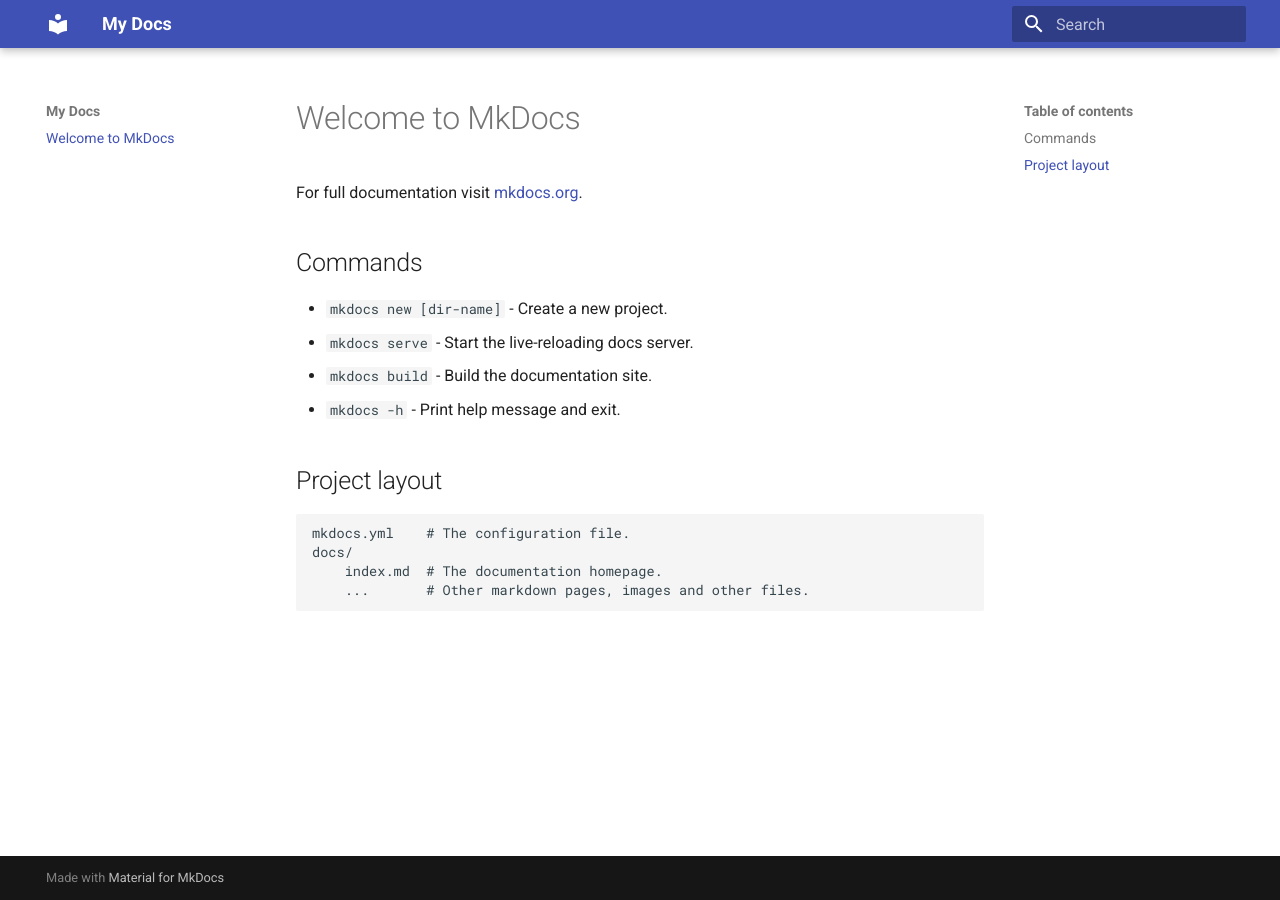
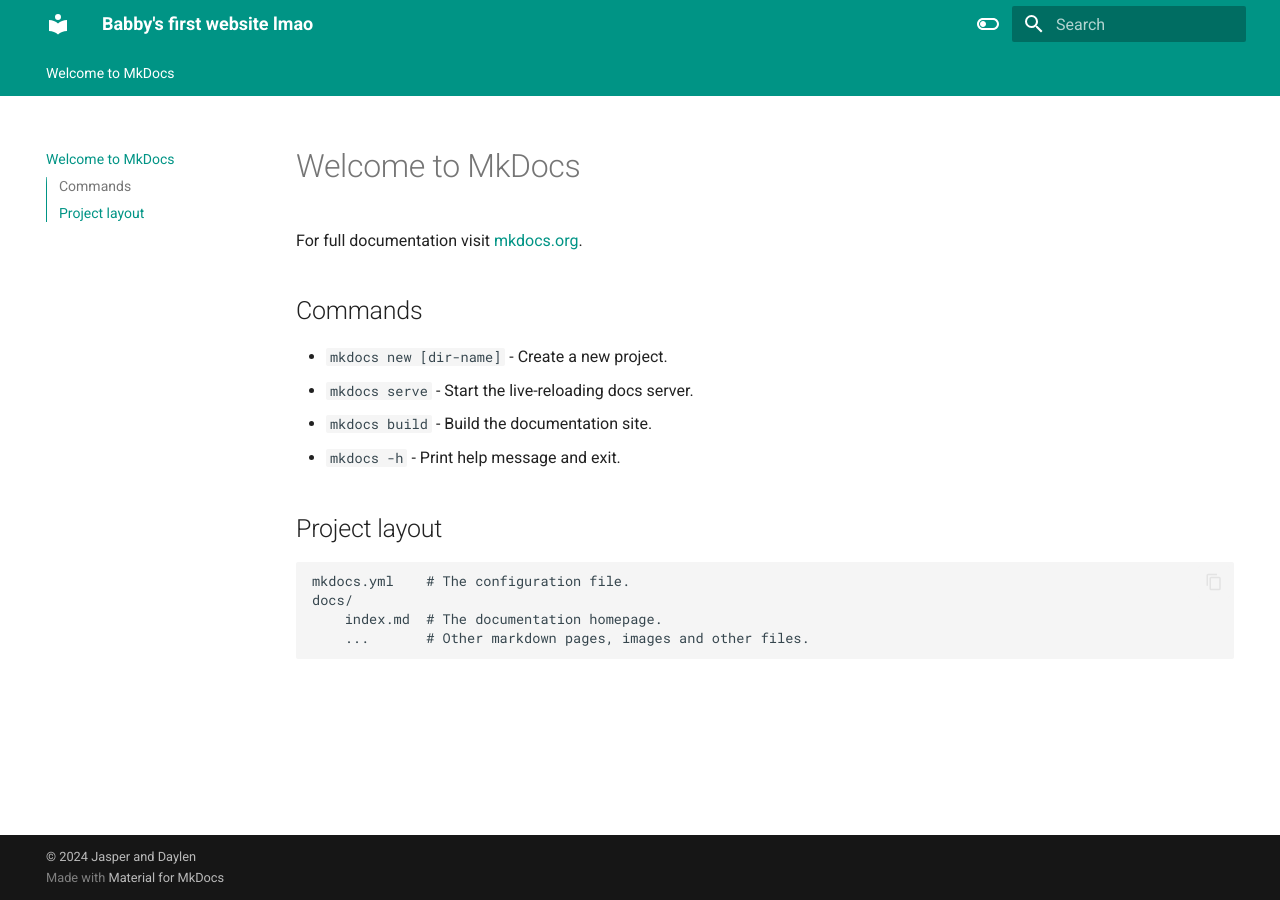
Before and after one commit to jasper-th-wang/Basic_Webpage_Guide, an MkDocs documentation site: the page built from docs/index.md, in a window 1280 px wide. Built offline with MkDocs 1.6.1 and Material for MkDocs 9.7.7, drawn with Linux system fonts in a browser that asks for light colours.

```diff
--- a/mkdocs.yml
+++ b/mkdocs.yml
@@ -1,3 +1,47 @@
-site_name: My Docs
+site_name: Babby's first website lmao
 theme:
   name: material
+  features:
+    - navigation.tabs
+    - navigation.sections
+    - toc.integrate
+    - navigation.top
+    - search.suggest
+    - search.highlight
+    - content.tabs.link
+    - content.code.annotation
+    - content.code.copy
+  language: en
+  palette:
+    - scheme: default
+      toggle:
+        icon: material/toggle-switch-off-outline
+        name: Switch to dark mode
+      primary: teal
+      accent: purple
+    - scheme: slate
+      toggle:
+        icon: material/toggle-switch
+        name: Switch to light mode
+      primary: teal
+      accent: lime
+
+markdown_extensions:
+  - pymdownx.highlight:
+      anchor_linenums: true
+  - pymdownx.inlinehilite
+  - pymdownx.snippets
+  - admonition
+  - pymdownx.arithmatex:
+      generic: true
+  - footnotes
+  - pymdownx.details
+  - pymdownx.superfences
+  - pymdownx.mark
+  - attr_list
+  - pymdownx.emoji:
+      emoji_index: !!python/name:materialx.emoji.twemoji
+      emoji_generator: !!python/name:materialx.emoji.to_svg
+
+copyright: |
+  &copy; 2024 Jasper and Daylen
```
Also changed, not shown: 1 other file.
